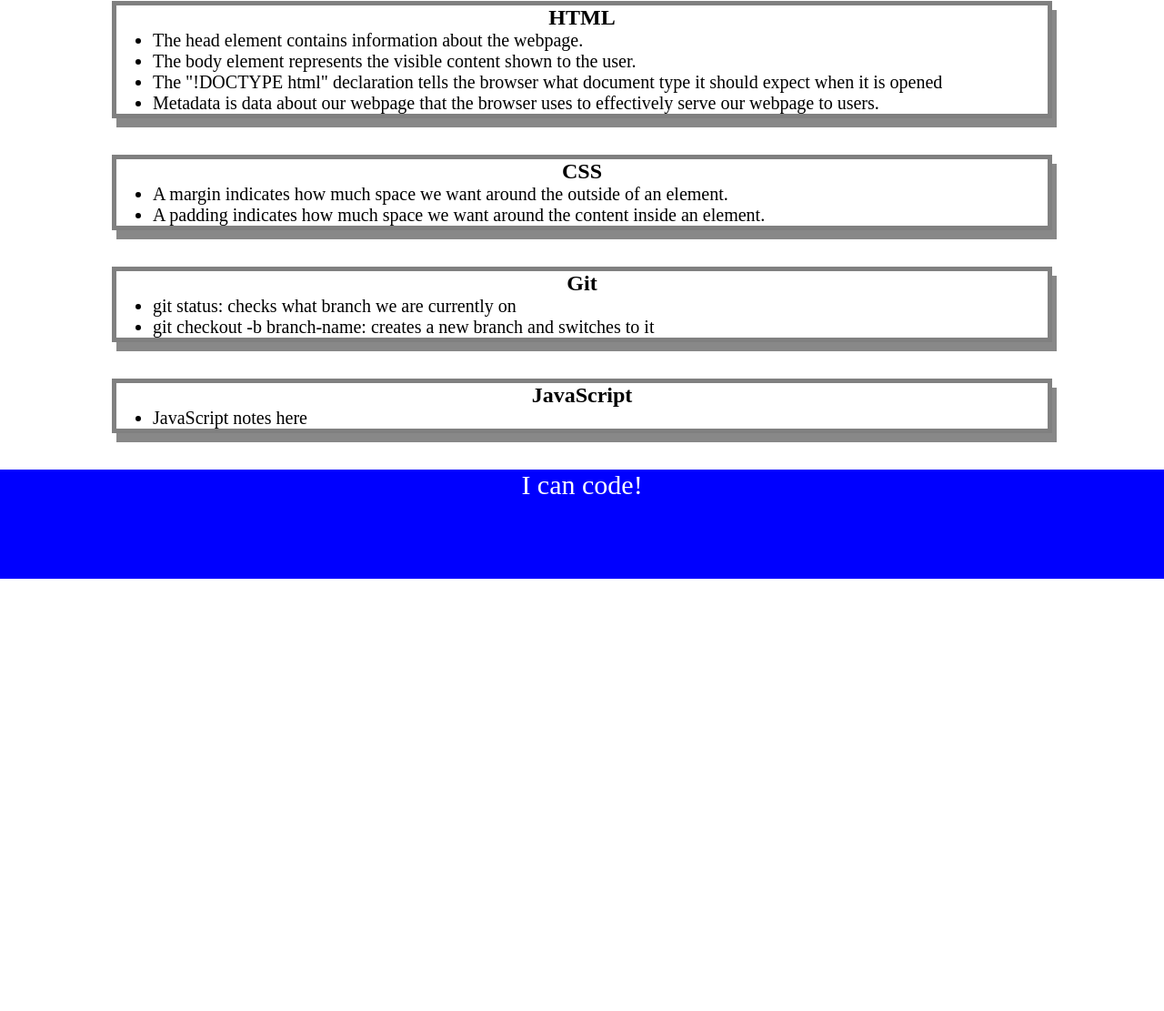
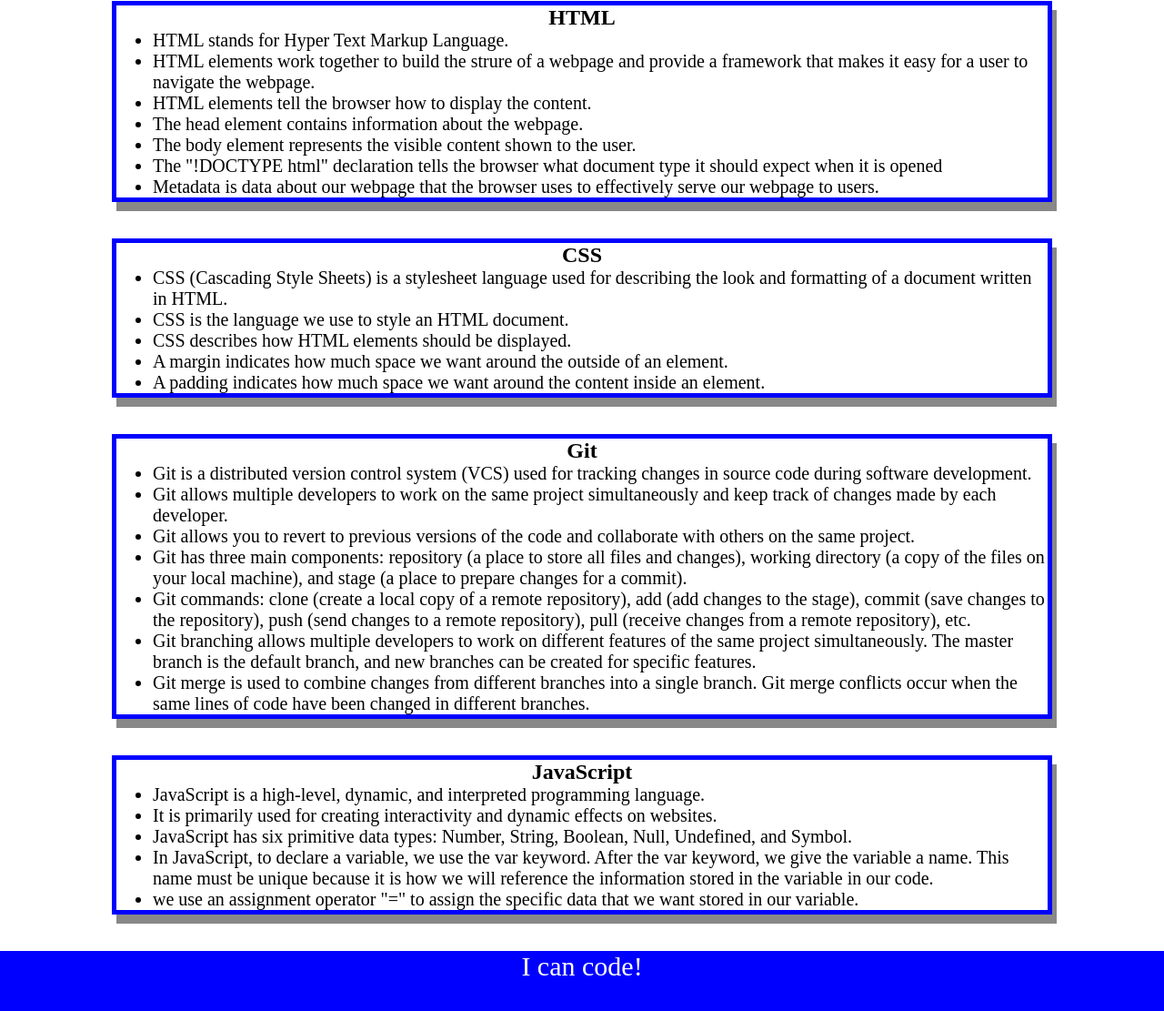
Before and after one commit to T-hash-ux/prework-study-guide, a plain HTML site: page index.html in a window 1280 px wide. Shown: the part 159-1270 px from the top of the page at 91% size. Before the commit the page ends 800 px from the top, so only its background shows below. Drawn offline with Linux system fonts and the light colour scheme.

```diff
--- a/assets/style.css
+++ b/assets/style.css
@@ -37,6 +37,6 @@
 .card {
     width: 80%;
     margin: 40px auto;
-    border: 5px solid gray;
+    border: 5px solid blue;
     box-shadow: 5px 10px #888888;
 }
--- a/index.html
+++ b/index.html
@@ -17,6 +17,9 @@
       <section class="card" id="html-section">
         <h2>HTML</h2>
         <ul>
+          <li>HTML stands for Hyper Text Markup Language.</li>
+          <li>HTML elements work together to build the strure of a webpage and provide a framework that makes it easy for a user to navigate the webpage.</li>
+          <li>HTML elements tell the browser how to display the content.</li>
           <li>The head element contains information about the webpage.</li>
           <li>The body element represents the visible content shown to the user.</li>
           <li>The "!DOCTYPE html" declaration tells the browser what document type it should expect when it is opened</li>
@@ -26,6 +29,9 @@
       <section class="card" id="css-section">
         <h2>CSS</h2>
         <ul>
+          <li>CSS (Cascading Style Sheets) is a stylesheet language used for describing the look and formatting of a document written in HTML.</li>
+          <li>CSS is the language we use to style an HTML document.</li>
+          <li>CSS describes how HTML elements should be displayed.</li>
           <li>A margin indicates how much space we want around the outside of an element.</li>
           <li>A padding indicates how much space we want around the content inside an element.</li>
 
@@ -33,14 +39,26 @@
       </section>
       <section class="card" id="git-section">
         <h2>Git</h2>
-        <ul><li>git status: checks what branch we are currently on</li>
-          <li>git checkout -b branch-name: creates a new branch and switches to it</li>
+        <ul>
+          <li>Git is a distributed version control system (VCS) used for tracking changes in source code during software development.</li>
+          <li>Git allows multiple developers to work on the same project simultaneously and keep track of changes made by each developer.</li>
+          <li>Git allows you to revert to previous versions of the code and collaborate with others on the same project.</li>
+          <li>Git has three main components: repository (a place to store all files and changes), working directory (a copy of the files on your local machine), and stage (a place to prepare changes for a commit).</li>
+          <li>Git commands: clone (create a local copy of a remote repository), add (add changes to the stage), commit (save changes to the repository), push (send changes to a remote repository), pull (receive changes from a remote repository), etc.</li>
+          <li>Git branching allows multiple developers to work on different features of the same project simultaneously. The master branch is the default branch, and new branches can be created for specific features.</li>
+          <li>Git merge is used to combine changes from different branches into a single branch. Git merge conflicts occur when the same lines of code have been changed in different branches.</li>
+
+
         </ul>
       </section>
       <section class="card" id="javascript-section">
         <h2>JavaScript</h2>
         <ul>
-          <li>JavaScript notes here</li>
+          <li>JavaScript is a high-level, dynamic, and interpreted programming language.</li>
+          <li>It is primarily used for creating interactivity and dynamic effects on websites.</li>
+          <li>JavaScript has six primitive data types: Number, String, Boolean, Null, Undefined, and Symbol.</li>
+          <li>In JavaScript, to declare a variable, we use the var keyword. After the var keyword, we give the variable a name. This name must be unique because it is how we will reference the information stored in the variable in our code.</li>
+          <li>we use an assignment operator "=" to assign the specific data that we want stored in our variable.</li>
         </ul>
       </section>
     </main>
```
Also changed, not shown: assets/script.js (added, +26 -0 lines), 1 other file.
